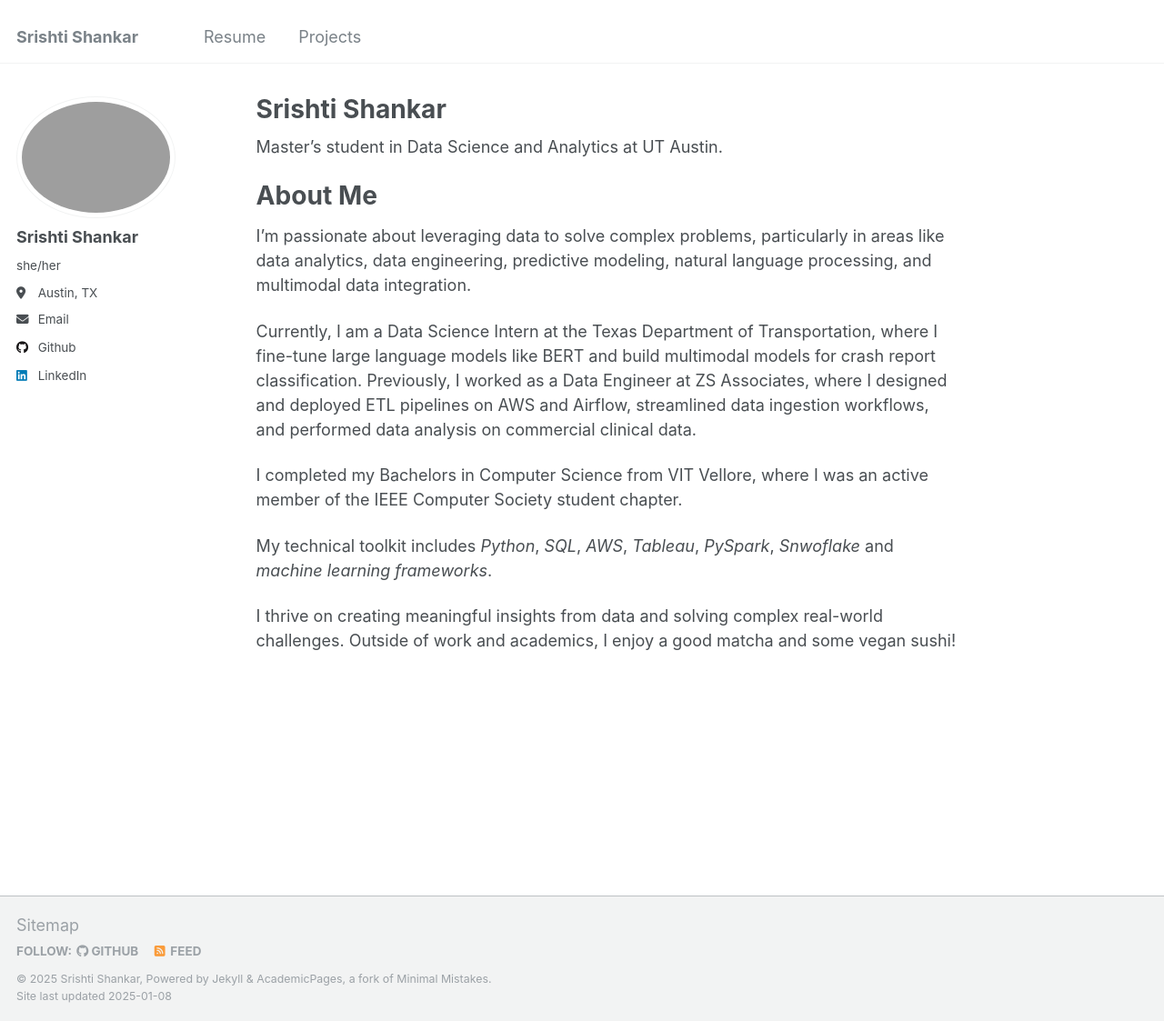
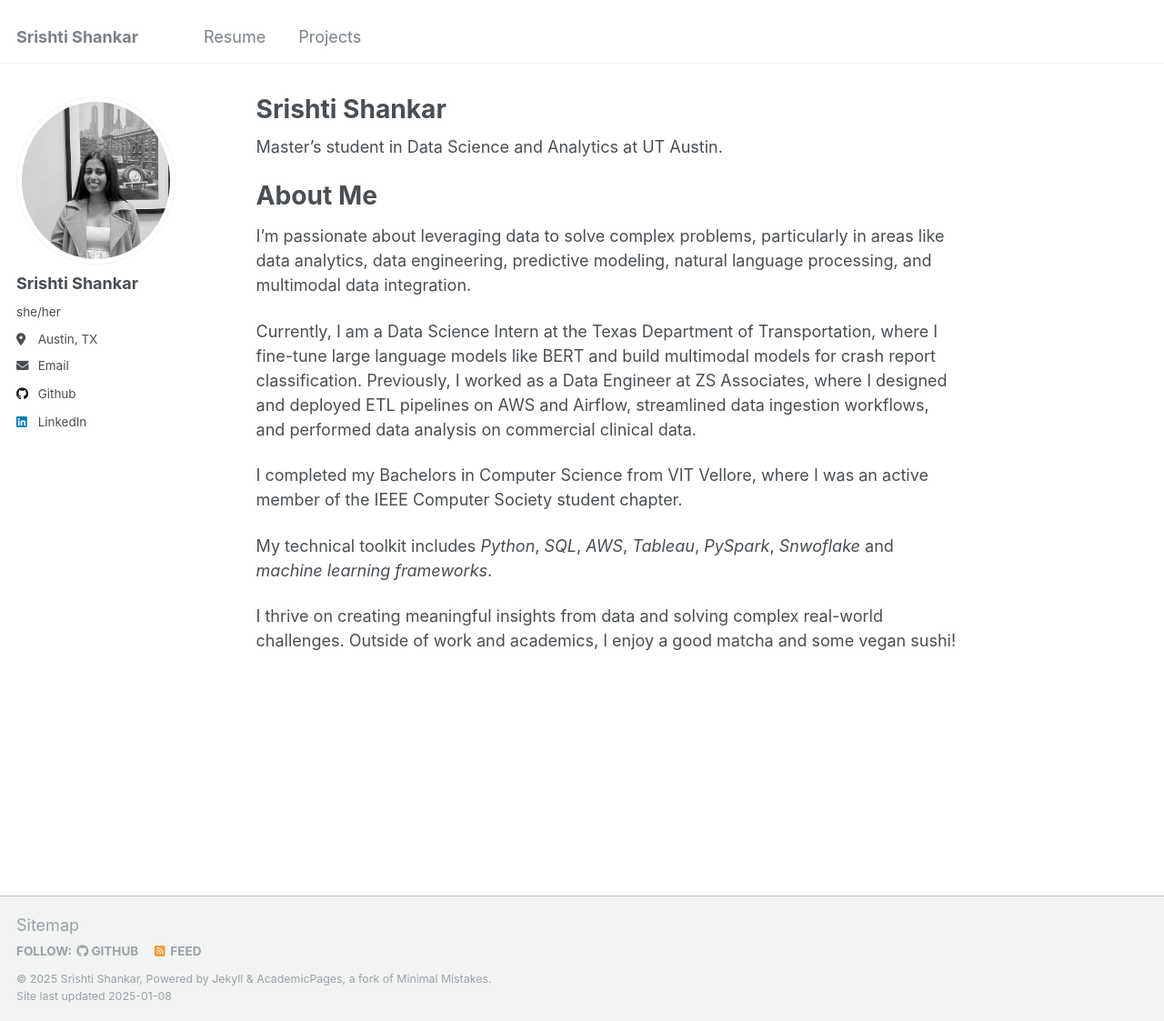
Before and after one commit to srishtishankar/srishtishankar.github.io, a Jekyll site: the page built from _pages/about.md, in a window 1280 px wide and 1123 px high. Shown: the whole window at 91% size. Built offline with Jekyll 4.4.1, drawn with Linux system fonts in a browser that asks for light colours.

Commit message:
profile picture format update

```diff
--- a/_config.yml
+++ b/_config.yml
@@ -21,7 +21,7 @@ repository               : "srishtishankar/srishtishankar.github.io"
 #               Additional customization can be done by editing /_includes/author-profile.html
 author:
   # Biographic information
-  avatar           : "profile_picture.heic"
+  avatar           : "profile_picture.png"
   name             : "Srishti Shankar"
   pronouns         : "she/her"
   bio              : # "Short biography for the left-hand sidebar"
```
